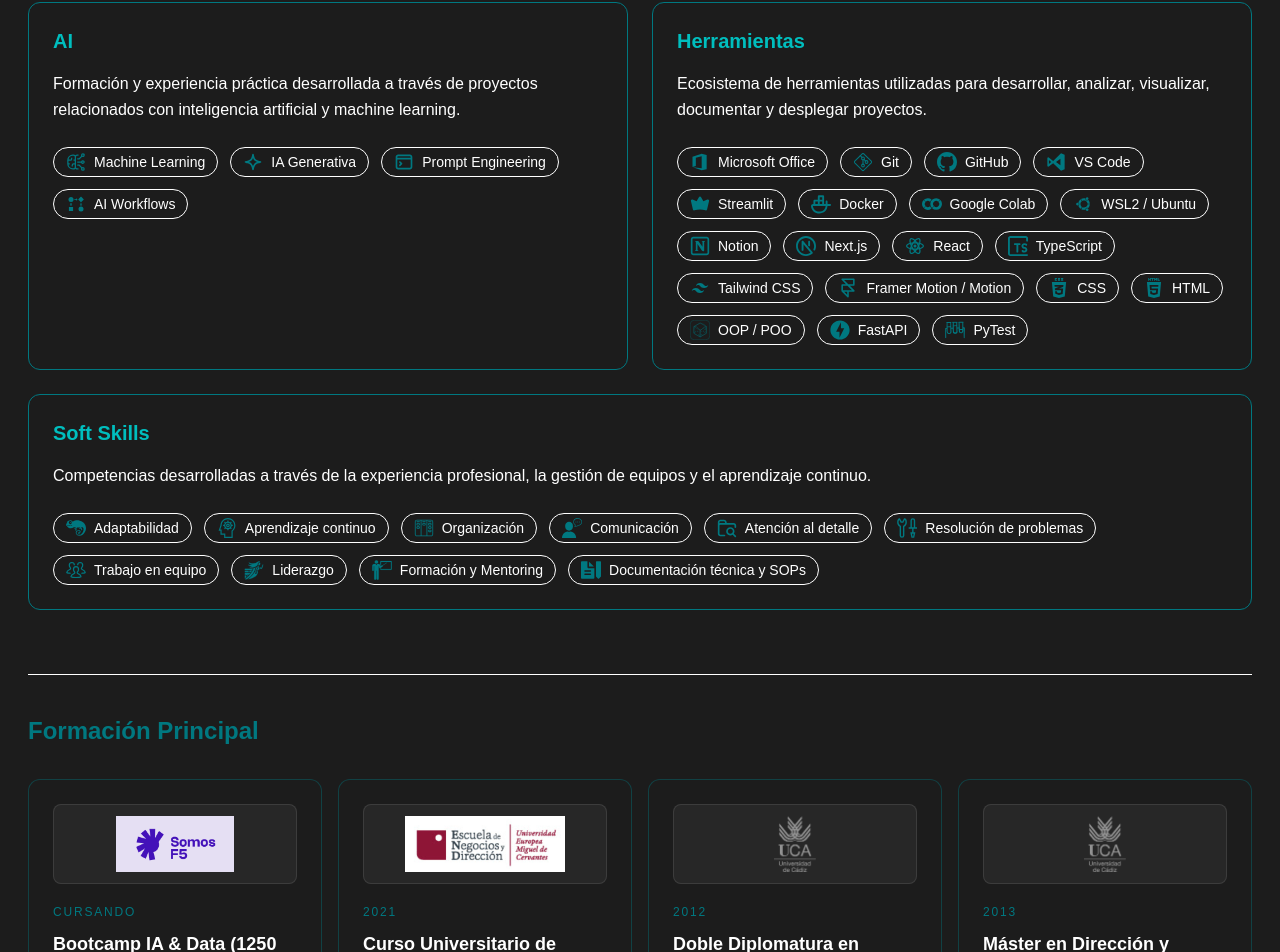
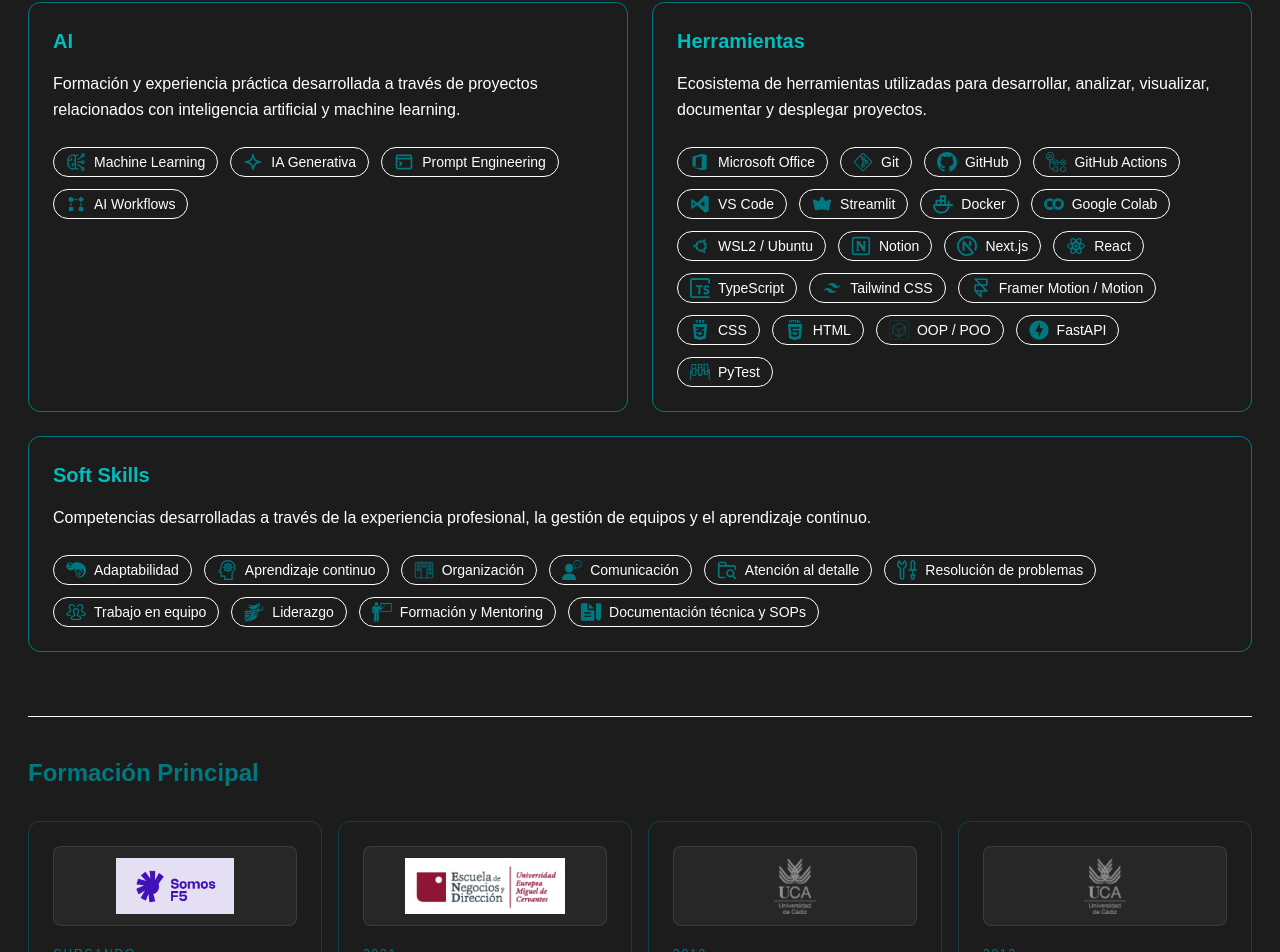
Before and after one commit to HelenDiMo/elena-diaz-beyond-the-resume, a Next.js app: page / in a window 1280 px wide. Shown: the part 2525-3477 px from the top of the page. Built offline with nearby package versions, Linux system fonts and the light colour scheme.

Commit message:
feat: agregar logo de GitHub Actions a la lista de habilidades

```diff
--- a/src/data/skills.ts
+++ b/src/data/skills.ts
@@ -165,6 +165,11 @@ export const skills = {
         logo: "/logos/github-teal-007880.svg",
       },
       {
+        name: "GitHub Actions",
+        logo: "/logos/githubactions-teal-007880.svg",
+      },
+
+      {
         name: "VS Code",
         logo: "/logos/vscode-teal-007880.svg",
       },
```
Also changed, not shown: public/logos/githubactions-teal-007880.svg (added).
